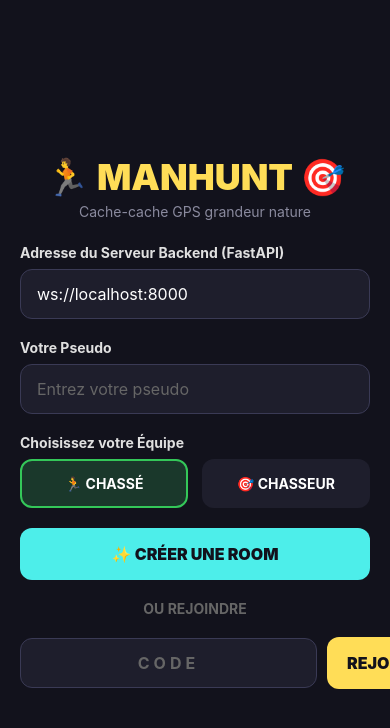
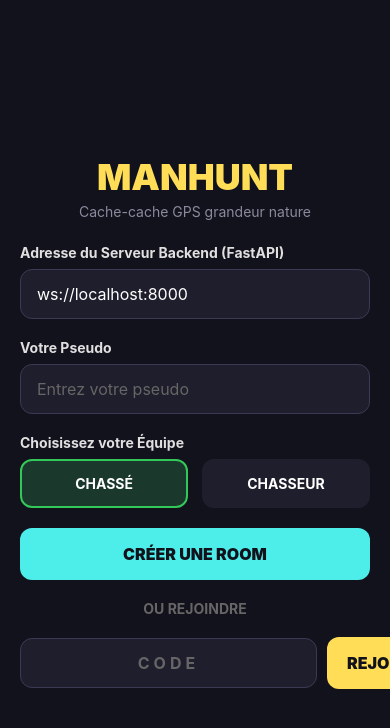
Before and after one commit to Xenon99o9/ManHunt, a React Native app in the folder frontend/: screen / in a window 390 px wide. Shown: the top 728 px of the page. Built offline with nearby package versions, Linux system fonts and the light colour scheme; what expo-task-manager would draw is missing.

Commit message:
release: v1.0.0 - ManHunt app ready

```diff
--- a/frontend/src/components/MapViewComponent.tsx
+++ b/frontend/src/components/MapViewComponent.tsx
@@ -55,7 +55,7 @@ export const MapViewComponent: React.FC<Props> = ({
                 latitude: chasse.latitude,
                 longitude: chasse.longitude,
               }}
-              title={`🏃 ${chasse.player_name} (Chassé)`}
+              title={`${chasse.player_name} (Chassé)`}
               description={`Dernière position connue (${new Date(chasse.timestamp * 1000).toLocaleTimeString()})`}
               pinColor="#FF3B30"
             />
@@ -68,7 +68,7 @@ export const MapViewComponent: React.FC<Props> = ({
               latitude: myLocation.latitude,
               longitude: myLocation.longitude,
             }}
-            title="🏃 Ma position (Chassé)"
+            title="Ma position (Chassé)"
             pinColor="#34C759"
           />
         )}
--- a/frontend/src/components/TimerDisplay.tsx
+++ b/frontend/src/components/TimerDisplay.tsx
@@ -14,8 +14,8 @@ export const TimerDisplay: React.FC<Props> = ({ seconds, phase }) => {
   };
 
   const getPhaseTitle = () => {
-    if (phase === 'HEAD_START') return '⏱️ CHRONO DE FUITE (5 MIN)';
-    if (phase === 'HUNTING') return '🛰️ RECHARTAGE DANS';
+    if (phase === 'HEAD_START') return 'CHRONO DE FUITE (5 MIN)';
+    if (phase === 'HUNTING') return 'PROCHAINE RÉVÉLATION DANS';
     return 'LOBBY EN ATTENTE';
   };
 
--- a/frontend/src/screens/GameScreen.tsx
+++ b/frontend/src/screens/GameScreen.tsx
@@ -30,7 +30,7 @@ export const GameScreen: React.FC = () => {
             ]}
           >
             <Text style={styles.roleText}>
-              {role === 'CHASSEUR' ? '🎯 CHASSEUR' : '🏃 CHASSÉ'}
+              {role === 'CHASSEUR' ? 'CHASSEUR' : 'CHASSÉ'}
             </Text>
           </View>
         </View>
@@ -52,7 +52,7 @@ export const GameScreen: React.FC = () => {
       {/* Footer controls */}
       <View style={styles.footer}>
         <TouchableOpacity style={styles.quitButton} onPress={disconnect}>
-          <Text style={styles.quitButtonText}>🚪 QUITTER LA PARTIE</Text>
+          <Text style={styles.quitButtonText}>QUITTER LA PARTIE</Text>
         </TouchableOpacity>
       </View>
     </View>
--- a/frontend/src/screens/LobbyScreen.tsx
+++ b/frontend/src/screens/LobbyScreen.tsx
@@ -83,7 +83,7 @@ export const LobbyScreen: React.FC = () => {
                 ]}
               >
                 <Text style={styles.roleBadgeText}>
-                  {p.role === 'CHASSEUR' ? '🎯 CHASSEUR' : '🏃 CHASSÉ'}
+                  {p.role === 'CHASSEUR' ? 'CHASSEUR' : 'CHASSÉ'}
                 </Text>
               </View>
             </View>
@@ -92,7 +92,7 @@ export const LobbyScreen: React.FC = () => {
 
         {isHost ? (
           <TouchableOpacity style={styles.startButton} onPress={startGame}>
-            <Text style={styles.startButtonText}>🚀 LANCER LA PARTIE</Text>
+            <Text style={styles.startButtonText}>LANCER LA PARTIE</Text>
           </TouchableOpacity>
         ) : (
           <View style={styles.waitingContainer}>
@@ -107,7 +107,7 @@ export const LobbyScreen: React.FC = () => {
   // INITIAL LOBBY FORM SCREEN
   return (
     <ScrollView contentContainerStyle={styles.container}>
-      <Text style={styles.title}>🏃 MANHUNT 🎯</Text>
+      <Text style={styles.title}>MANHUNT</Text>
       <Text style={styles.subTitle}>Cache-cache GPS grandeur nature</Text>
 
       {/* Server URL Config */}
@@ -117,7 +117,7 @@ export const LobbyScreen: React.FC = () => {
           style={styles.input}
           value={serverUrl}
           onChangeText={setServerUrl}
-          placeholder="ws://YOUR_GCP_IP:8000"
+          placeholder="wss://votre-app.onrender.com"
           placeholderTextColor="#666"
           autoCapitalize="none"
         />
@@ -143,14 +143,14 @@ export const LobbyScreen: React.FC = () => {
             style={[styles.roleButton, role === 'CHASSE' && styles.selectedHunted]}
             onPress={() => setRole('CHASSE')}
           >
-            <Text style={styles.roleText}>🏃 CHASSÉ</Text>
+            <Text style={styles.roleText}>CHASSÉ</Text>
           </TouchableOpacity>
 
           <TouchableOpacity
             style={[styles.roleButton, role === 'CHASSEUR' && styles.selectedHunter]}
             onPress={() => setRole('CHASSEUR')}
           >
-            <Text style={styles.roleText}>🎯 CHASSEUR</Text>
+            <Text style={styles.roleText}>CHASSEUR</Text>
           </TouchableOpacity>
         </View>
       </View>
@@ -161,7 +161,7 @@ export const LobbyScreen: React.FC = () => {
         onPress={handleCreate}
         disabled={loading}
       >
-        <Text style={styles.buttonText}>✨ CRÉER UNE ROOM</Text>
+        <Text style={styles.buttonText}>CRÉER UNE ROOM</Text>
       </TouchableOpacity>
 
       <View style={styles.divider}>
```
Also changed, not shown: 1 other file (tests, documents, lock files or other folders).
